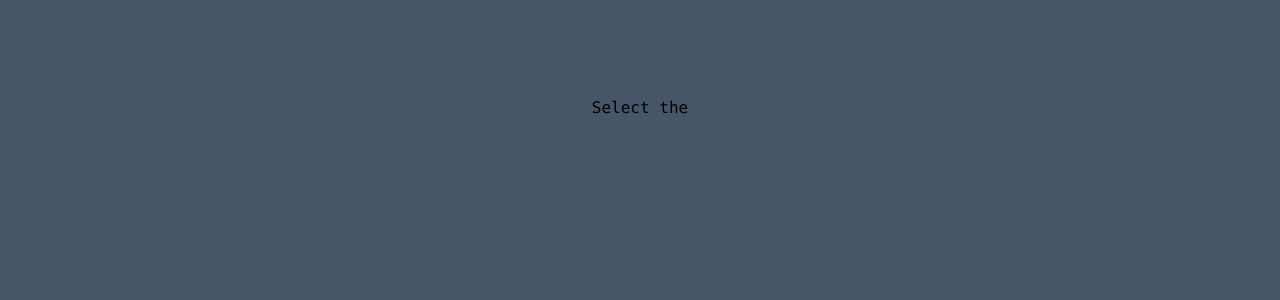
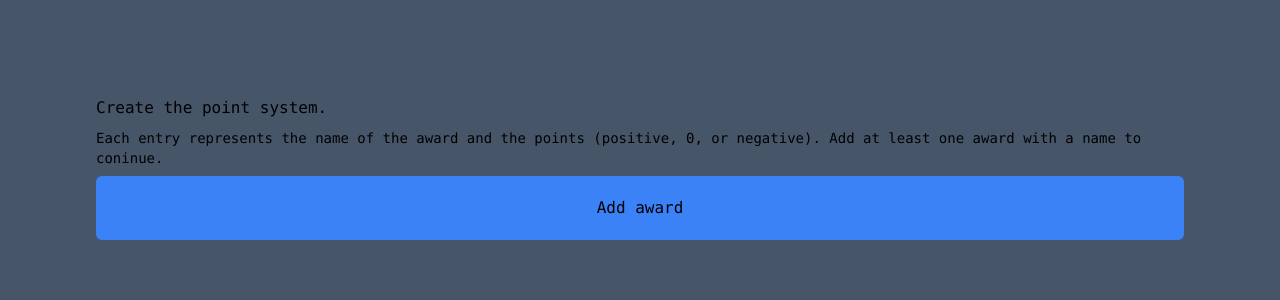
Before and after one commit to hchev001/youth-camp-2023, a Next.js app: page /point-battle in a window 1280 px wide. Shown: the top 300 px of the page. Built offline with nearby package versions, Linux system fonts and the light colour scheme.

Commit message:
have the setup page for point battle

```diff
--- a/app/KingOfHill/page.tsx
+++ b/app/KingOfHill/page.tsx
@@ -73,7 +73,7 @@ const KingOfHillPage = () => {
   );
 
   return (
-    <div className="flex min-h-screen flex-col items-center justify-between p-24 font-mono bg-slate-600">
+    <div className="flex min-h-screen flex-col items-center justify-between p-4 md:p-24 font-mono bg-slate-600">
       <div className="flex flex-col gap-4">
         {step === 0 && (
           <>
--- a/app/page.tsx
+++ b/app/page.tsx
@@ -7,12 +7,12 @@ export default function Home() {
   const router = useRouter();
 
   return (
-    <main className="flex min-h-screen flex-col items-center justify-between p-24 font-mono bg-amber-700">
+    <main className="flex min-h-screen flex-col items-center justify-between p-16 font-mono bg-amber-700">
       <div className="flex flex-col gap-4">
         <Button onClick={() => router.push("/KingOfHill")} variant="success">
           King of Hill
         </Button>
-        <Button onClick={() => router.push("/PointBattle")} variant="primary">
+        <Button onClick={() => router.push("/point-battle")} variant="primary">
           Point Battle
         </Button>
         <Button variant="secondary">Settings</Button>
--- a/app/point-battle/page.tsx
+++ b/app/point-battle/page.tsx
@@ -1,8 +1,127 @@
+"use client";
+
+import Button from "@/components/Button";
+import { create } from "zustand";
+
+interface Award {
+  name: string;
+  point: number;
+}
+type PointBattleState = {
+  step: number;
+  awards: Award[];
+};
+
+type PointBattleActions = {
+  setStep: (step: number) => void;
+  updateAwards: (award: Award, idx: number) => void;
+  addAward: () => void;
+  deleteAward: (idx: number) => void;
+};
+
+const usePointBattleState = create<PointBattleState & PointBattleActions>()(
+  (set) => ({
+    step: 0,
+    awards: [],
+    setStep: (step: number) =>
+      set((state) => {
+        return {};
+      }),
+    updateAwards: (award: Award, idx: number) =>
+      set((state) => {
+        const awards_ = [...state.awards];
+        awards_[idx] = award;
+
+        return { awards: awards_ };
+      }),
+    addAward: () =>
+      set((state) => {
+        const awards = [...state.awards];
+        awards.push({ name: "", point: 0 });
+        return { awards };
+      }),
+    deleteAward: (idx) =>
+      set((state) => ({
+        awards: state.awards.filter((_, idx_) => idx !== idx_),
+      })),
+  })
+);
+
 const PointBattlePage = () => {
+  const [step, awards, setStep, updateAwards, addAward, deleteAward] =
+    usePointBattleState((state) => [
+      state.step,
+      state.awards,
+      state.setStep,
+      state.updateAwards,
+      state.addAward,
+      state.deleteAward,
+    ]);
+
   return (
-    <div className="flex min-h-screen flex-col items-center justify-between p-24 font-mono bg-slate-600">
+    <div className="flex min-h-screen flex-col items-center justify-between p-4 md:p-24 font-mono bg-slate-600">
       <div className="flex flex-col gap-4">
-        <h3>Select the </h3>
+        {step === 0 && (
+          <div>
+            <div className="flex flex-col gap-2">
+              <div className="text-base">Create the point system.</div>
+              <div className="text-sm">
+                Each entry represents the name of the award and the points
+                (positive, 0, or negative). Add at least one award with a name
+                to coninue.
+              </div>
+              <Button variant="primary" onClick={addAward}>
+                Add award
+              </Button>
+              <div className="flex flex-col gap-2">
+                {awards.map((award, idx) => (
+                  <div
+                    key={idx}
+                    className="flex flex-wrap gap-3 border-slate-200 border-2 p-2"
+                  >
+                    <div>
+                      <div className="text-sm">Award Name</div>
+                      <input
+                        className="text-black"
+                        value={award.name}
+                        onChange={(e) =>
+                          updateAwards({ ...award, name: e.target.value }, idx)
+                        }
+                      />
+                    </div>
+                    <div>
+                      <div className="text-sm">Points</div>
+                      <input
+                        className="text-black"
+                        type="number"
+                        value={award.point}
+                        onChange={(e) =>
+                          updateAwards(
+                            { ...award, point: +e.target.value },
+                            idx
+                          )
+                        }
+                      />
+                    </div>
+                    <button
+                      onClick={() => deleteAward(idx)}
+                      className="bg-red-400 px-2 py-1 focus:bg-red-700 hover:bg-red-700"
+                    >
+                      X
+                    </button>
+                  </div>
+                ))}
+              </div>
+            </div>
+            {awards.length > 0 && awards[0].name.length > 0 && (
+              <div className="mt-3">
+                <Button variant="success" onClick={() => setStep(1)}>
+                  Continue
+                </Button>
+              </div>
+            )}
+          </div>
+        )}
       </div>
     </div>
   );
--- a/components/Button.tsx
+++ b/components/Button.tsx
@@ -5,7 +5,7 @@ interface ButtonInterface
   children: React.ReactNode | string;
   onClick?: () => void;
   variant: "success" | "error" | "primary" | "secondary";
-  size?: "small" | "medium" | "large";
+  size?: "xs" | "small" | "medium" | "large";
 }
 
 const Button = ({
@@ -23,6 +23,8 @@ const Button = ({
     size_styles.push("px-2 py-3");
   } else if (size === "large") {
     size_styles.push("px-5 py-6");
+  } else if (size === "xs") {
+    size_styles.push("px-1 py-0.5");
   }
 
   styles = [...size_styles, ...styles];
```
